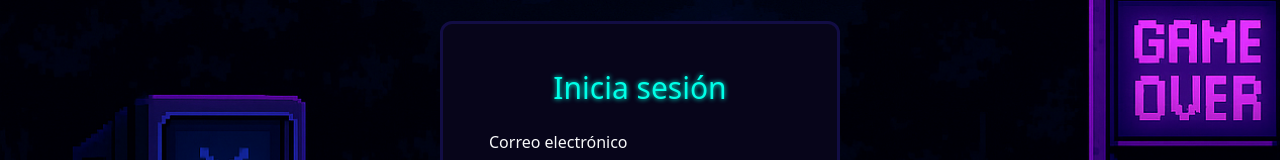
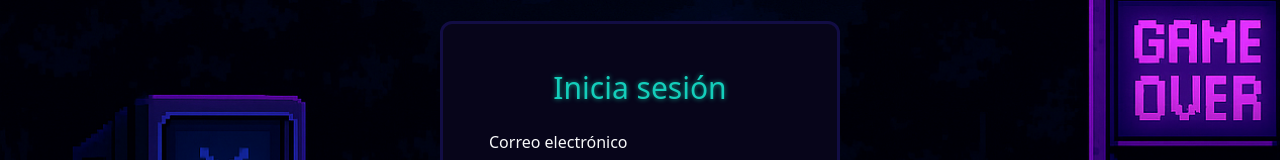
Before and after one commit to AcostaCl/Ecommerce-Gamer-React, a React (Vite) app: page /login in a window 1280 px wide. Shown: the part 264-424 px from the top of the page. Built offline with nearby package versions, Linux system fonts and the light colour scheme.

Commit message:
agregue estilos al login

```diff
--- a/src/components/pages/Login.jsx
+++ b/src/components/pages/Login.jsx
@@ -54,7 +54,6 @@ function Login() {
                 </Form.Control.Feedback>
               </InputGroup>
             </Form.Group>
-
             <Form.Group className="mb-3" controlId="formGroupPassword">
               <Form.Label className="text-light">Contraseña</Form.Label>
               <InputGroup>
--- a/src/styles/Login.css
+++ b/src/styles/Login.css
@@ -17,8 +17,8 @@
 }
 
 .neon-titulo-login {
-  color: #00ffe7;
-  text-shadow: 0 0 5px #00ffe7;
+  color: #14cebb;
+  text-shadow: 0 0 5px #119386;
   font-size: 30px;
 }
 
```
